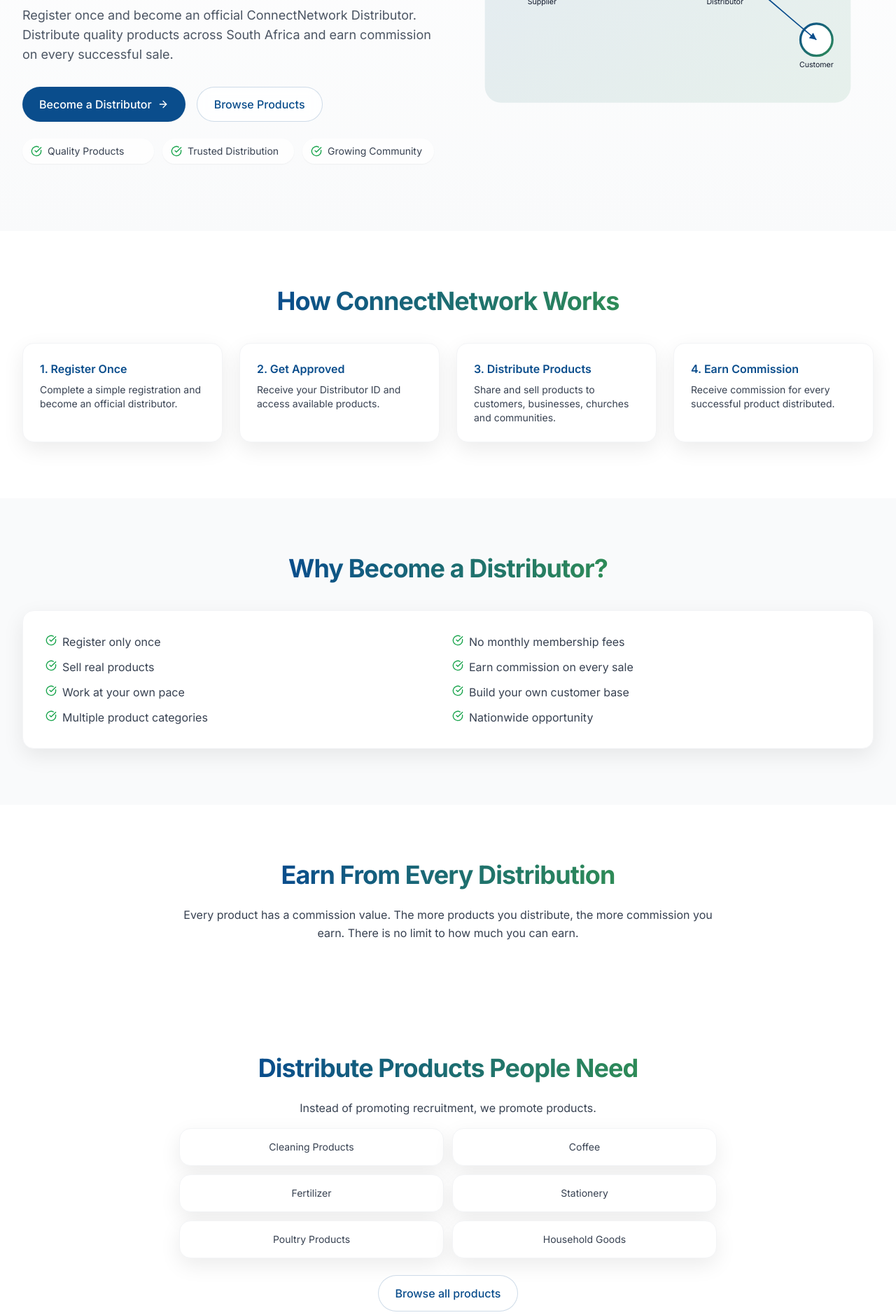
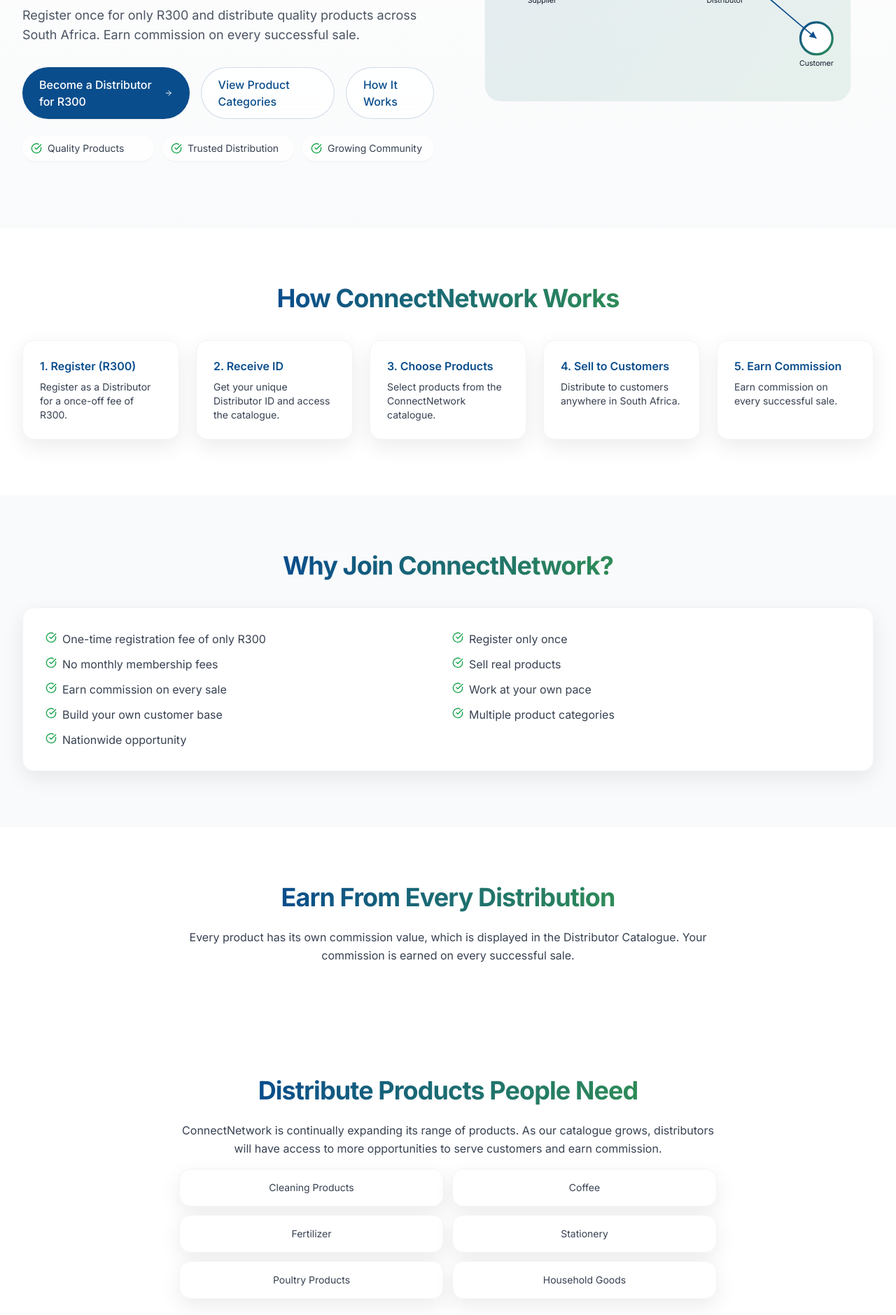
Before and after one commit to nejabobo-eng/connectnetwork, a Next.js app: page / in a window 1280 px wide. Shown: the part 460-2339 px from the top of the page at 70% size. Built offline with nearby package versions, Linux system fonts and the light colour scheme.

Commit message:
Align homepage with R300 once-off registration model: hero, steps, benefits, catalogue, registration includes, FAQ, and CTA copy

```diff
--- a/components/pages/HomeClient.tsx
+++ b/components/pages/HomeClient.tsx
@@ -30,13 +30,14 @@
 		<div className="container-section grid md:grid-cols-2 gap-10 items-center min-h-[88vh] py-24">
 			<motion.div initial={{y:20, opacity:0}} whileInView={{y:0, opacity:1}} viewport={{once:true}} transition={{duration:0.7}}>
 			<img src="/logo/logo.jpg" alt="ConnectNetwork logo" className="h-16 md:h-24 w-auto mb-4" />
-			<h1 className="section-title text-4xl md:text-6xl leading-tight">Become a Product Distributor. Earn Every Time You Sell.</h1>
+			<h1 className="section-title text-4xl md:text-6xl leading-tight">Become a ConnectNetwork Distributor</h1>
 			<p className="section-subtitle mt-4 max-w-2xl">
-			  Register once and become an official ConnectNetwork Distributor. Distribute quality products across South Africa and earn commission on every successful sale.
+			  Register once for only R300 and distribute quality products across South Africa. Earn commission on every successful sale.
 			</p>
 			<div className="mt-8 flex gap-4">
-			  <Link href="/#distributor-registration" className="btn btn-primary">Become a Distributor <ArrowRight className="ml-2 h-4 w-4" /></Link>
-			  <Link href="/products" className="btn btn-ghost">Browse Products</Link>
+			  <Link href="/#distributor-registration" className="btn btn-primary">Become a Distributor for R300 <ArrowRight className="ml-2 h-4 w-4" /></Link>
+			  <Link href="/products" className="btn btn-ghost">View Product Categories</Link>
+			  <Link href="/#how-it-works" className="btn btn-ghost">How It Works</Link>
 			</div>
 			  <div className="mt-6 grid grid-cols-1 sm:grid-cols-3 gap-3 text-sm text-gray-700" aria-label="Key assurances">
 			  {[
@@ -59,12 +60,13 @@
 
 	  <section id="how-it-works" className="container-section py-20">
 		<SectionTitle title="How ConnectNetwork Works" center />
-		<div className="grid md:grid-cols-4 gap-6 mt-10">
+		<div className="grid md:grid-cols-5 gap-6 mt-10">
 		  {[
-			{n:'1. Register Once', d:'Complete a simple registration and become an official distributor.'},
-			{n:'2. Get Approved', d:'Receive your Distributor ID and access available products.'},
-			{n:'3. Distribute Products', d:'Share and sell products to customers, businesses, churches and communities.'},
-			{n:'4. Earn Commission', d:'Receive commission for every successful product distributed.'},
+			{n:'1. Register (R300)', d:'Register as a Distributor for a once-off fee of R300.'},
+			{n:'2. Receive ID', d:'Get your unique Distributor ID and access the catalogue.'},
+			{n:'3. Choose Products', d:'Select products from the ConnectNetwork catalogue.'},
+			{n:'4. Sell to Customers', d:'Distribute to customers anywhere in South Africa.'},
+			{n:'5. Earn Commission', d:'Earn commission on every successful sale.'},
 		  ].map((s,i)=> (
 			<motion.div key={i} className="card p-6 hover:shadow-lg transition hover:-translate-y-0.5" initial={{y:16,opacity:0}} whileInView={{y:0,opacity:1}} viewport={{once:true}} transition={{delay:i*0.05}}>
 			  <div className="text-primary font-semibold">{s.n}</div>
@@ -76,10 +78,11 @@
 
 		<section className="bg-gray-50 py-20">
 		<div className="container-section">
-		  <SectionTitle title="Why Become a Distributor?" center />
+		  <SectionTitle title="Why Join ConnectNetwork?" center />
 		  <div className="card p-8 mt-10">
 			<ul className="grid md:grid-cols-2 gap-3 text-gray-700">
 			  {[
+				'One-time registration fee of only R300',
 				'Register only once',
 				'No monthly membership fees',
 				'Sell real products',
@@ -99,21 +102,22 @@
 	  <section id="commission" className="container-section py-20">
 		<SectionTitle title="Earn From Every Distribution" center />
 		<div className="mt-6 max-w-3xl mx-auto text-center text-gray-700 leading-relaxed">
-		  Every product has a commission value. The more products you distribute, the more commission you earn. There is no limit to how much you can earn.
+		  Every product has its own commission value, which is displayed in the Distributor Catalogue. Your commission is earned on every successful sale.
 		</div>
 	  </section>
 
 	  <section className="container-section py-20" aria-labelledby="products-overview">
 		<SectionTitle title="Distribute Products People Need" center />
 		<div id="products-overview" className="mt-6 max-w-3xl mx-auto text-center text-gray-700 leading-relaxed">
-		  Instead of promoting recruitment, we promote products.
+		  ConnectNetwork is continually expanding its range of products. As our catalogue grows, distributors will have access to more opportunities to serve customers and earn commission.
 		  <div className="mt-4 grid sm:grid-cols-2 gap-3 text-sm">
 			{['Cleaning Products','Coffee','Fertilizer','Stationery','Poultry Products','Household Goods'].map(x=> (
 			  <div key={x} className="card p-4">{x}</div>
 			))}
 		  </div>
-		  <div className="mt-6">
-			<Link href="/products" className="btn btn-ghost">Browse all products</Link>
+		  <div className="mt-6 flex items-center gap-3 justify-center">
+			<span className="text-xs uppercase tracking-wide text-gray-600 bg-gray-100 px-2 py-1 rounded-full">More Products Coming Soon</span>
+			<Link href="/products" className="btn btn-ghost">View Product Categories</Link>
 		  </div>
 		</div>
 	  </section>
@@ -161,17 +165,12 @@
 		  </div>
 		</section>
 
-		<section className="container-section py-20" id="starter-pack">
+		<section className="container-section py-20" id="catalogue">
 		  <div className="card p-8 md:p-12 items-start">
-			<h3 className="text-2xl md:text-3xl font-semibold">Request Our Product Catalogue</h3>
-			<ul className="mt-4 space-y-2 text-gray-700">
-			  <li>✓ Genuine products sourced from trusted suppliers</li>
-			  <li>✓ Optional distributor registration</li>
-			  <li>✓ Access to referral programme (optional)</li>
-			  <li>✓ Product support</li>
-			</ul>
+			<h3 className="text-2xl md:text-3xl font-semibold">Distributor Catalogue</h3>
+			<p className="mt-4 text-gray-700">Registered distributors receive access to the ConnectNetwork product catalogue. While the online catalogue is being finalized, you can request the latest catalogue directly from us.</p>
 			<div className="flex flex-col sm:flex-row gap-3 mt-6">
-			  <a href="https://wa.me/27745513626?text=Hello%20ConnectNetwork.%20Please%20send%20me%20the%20latest%20product%20catalogue." target="_blank" rel="noopener noreferrer" className="btn btn-primary">Chat on WhatsApp</a>
+			  <a href="https://wa.me/27745513626?text=Hello%20ConnectNetwork.%20Please%20send%20me%20the%20latest%20product%20catalogue." target="_blank" rel="noopener noreferrer" className="btn btn-primary">Request on WhatsApp</a>
 			  <Link href="/contact?subject=Request%20Product%20Catalogue" className="btn btn-ghost">Request via Email</Link>
 			</div>
 		  </div>
@@ -180,7 +179,7 @@
 		<section id="distributor-registration" className="container-section py-20" aria-labelledby="distributor-registration-title">
 		  <SectionTitle title="Distributor Registration Information" center />
 		  <div id="distributor-registration-title" className="mt-6 max-w-3xl mx-auto text-gray-700 leading-relaxed">
-			<p className="text-center">To register as a ConnectNetwork Distributor, please send us the following information via WhatsApp or email. Once your registration and payment have been confirmed, you will receive your Distributor ID and product package.</p>
+			<p className="text-center">To register as a ConnectNetwork Distributor, please send us the following information via WhatsApp or email. The once-off registration fee is R300. Once your registration and payment have been confirmed, you will receive your Distributor ID and access to the product catalogue.</p>
 			<ol className="list-decimal pl-6 mt-4 space-y-2">
 			  <li>Full Name and Surname</li>
 			  <li>South African ID Number (or Passport Number if applicable)</li>
@@ -194,13 +193,23 @@
 			  <li>Account Type (Cheque or Savings)</li>
 			  <li>Referring Distributor ID (Required)</li>
 			</ol>
+			<div className="card p-6 mt-6">
+			  <div className="font-semibold">Your Once-Off R300 Registration Includes</div>
+			  <ul className="list-disc pl-6 mt-2 space-y-1 text-sm">
+				<li>Official ConnectNetwork Distributor registration</li>
+				<li>Unique Distributor ID</li>
+				<li>Access to the Distributor Product Catalogue</li>
+				<li>Distributor resources and future product updates</li>
+				<li>Lifetime distributor status (subject to Terms & Conditions)</li>
+			  </ul>
+			</div>
 			<p className="mt-3 text-sm text-gray-600"><strong>Banking Details:</strong> These are securely recorded so that any commissions you earn can be paid directly into your bank account according to the ConnectNetwork Commission Plan.</p>
 			<p className="mt-6">Once we receive your information and confirm your payment, we will:</p>
 			<ul className="list-disc pl-6 mt-2 space-y-2">
 			  <li>Register you as a ConnectNetwork Distributor.</li>
 			  <li>Allocate your unique Distributor ID.</li>
-			  <li>Arrange delivery or collection of your product package.</li>
-			  <li>Send you all the information you need to start promoting ConnectNetwork products.</li>
+			  <li>Grant you access to the Distributor Catalogue.</li>
+			  <li>Send you all the information you need to start distributing ConnectNetwork products.</li>
 			</ul>
 			<p className="mt-6">If you have any questions before registering, please contact us via WhatsApp or email.</p>
 			<div className="flex flex-col sm:flex-row gap-3 mt-6 justify-center">
```
